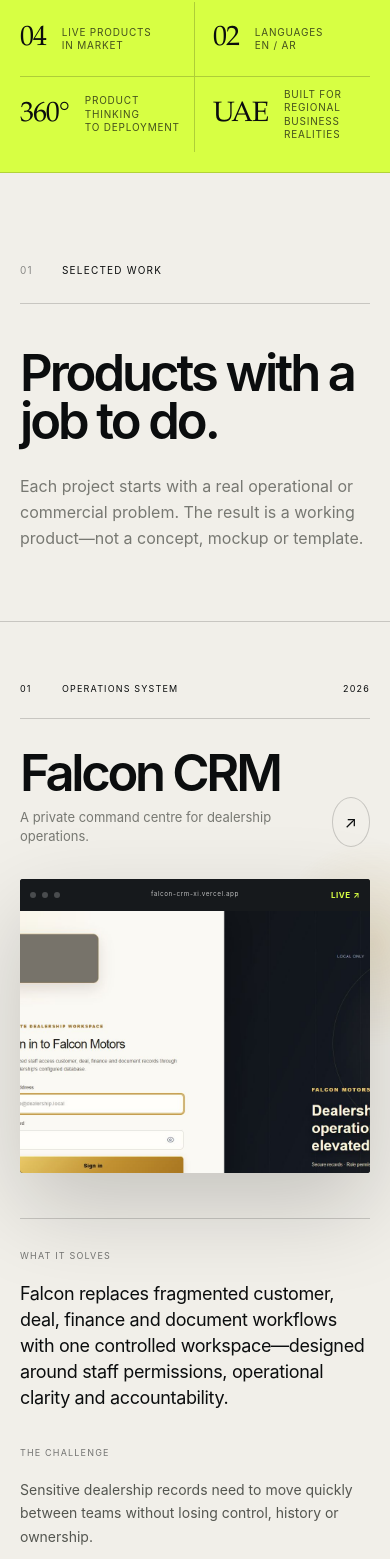
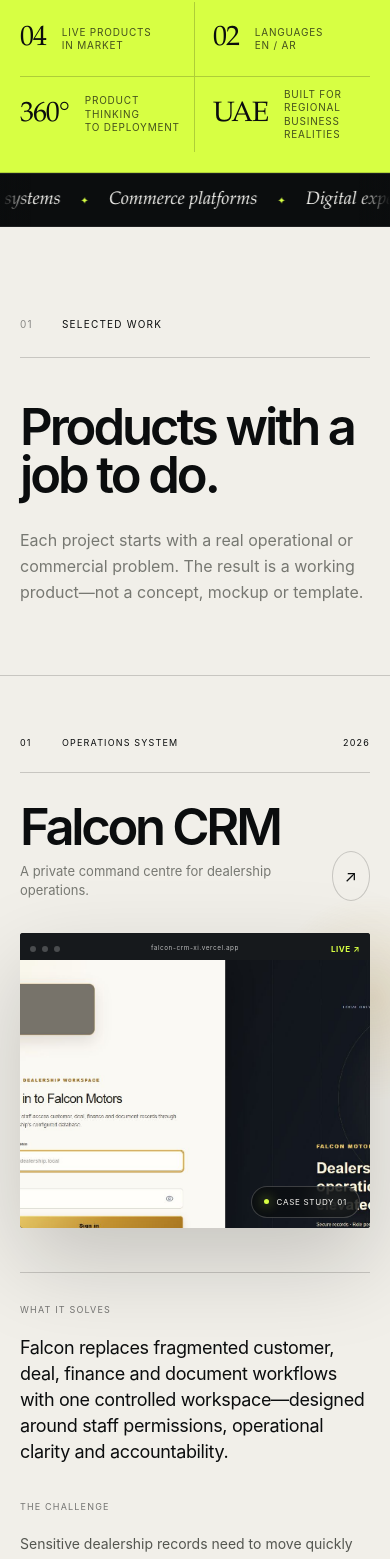
Before and after one commit to REALDADY/realdady.github.io, a React (Vite) app: page / in a window 390 px wide. Shown: the part 798-2357 px from the top of the page. Built offline with nearby package versions, Linux system fonts and the light colour scheme.

Commit message:
Add immersive motion and interaction layer

```diff
--- a/app/globals.css
+++ b/app/globals.css
@@ -8,6 +8,9 @@
   --muted: #777872;
   --accent: #d7ff43;
   --display: "Iowan Old Style", "Palatino Linotype", Palatino, Georgia, serif;
+  --scroll-progress: 0;
+  --pointer-x: 50vw;
+  --pointer-y: 50vh;
 }
 
 * { box-sizing: border-box; }
@@ -23,6 +26,36 @@ body, a, button { cursor: default; }
 a { color: inherit; text-decoration: none; cursor: pointer; }
 button { font: inherit; }
 ::selection { background: var(--accent); color: var(--ink); }
+
+main::before {
+  content: "";
+  position: fixed;
+  z-index: 250;
+  top: 0;
+  left: 0;
+  width: 100%;
+  height: 3px;
+  background: var(--accent);
+  transform: scaleX(var(--scroll-progress));
+  transform-origin: left;
+  pointer-events: none;
+}
+.pointer-glow {
+  position: fixed;
+  z-index: 20;
+  left: var(--pointer-x);
+  top: var(--pointer-y);
+  width: 380px;
+  height: 380px;
+  border-radius: 50%;
+  pointer-events: none;
+  opacity: .16;
+  transform: translate(-50%, -50%);
+  background: radial-gradient(circle, rgba(215,255,67,.28), rgba(91,116,255,.08) 36%, transparent 68%);
+  filter: blur(12px);
+  mix-blend-mode: screen;
+  transition: opacity .4s ease;
+}
 
 .site-header {
   position: fixed;
@@ -54,6 +87,10 @@ button { font: inherit; }
 .site-header nav a::after { content: ""; position: absolute; left: 0; bottom: -7px; width: 100%; height: 1px; background: currentColor; transform: scaleX(0); transform-origin: right; transition: transform .3s ease; }
 .site-header nav a:hover::after { transform: scaleX(1); transform-origin: left; }
 .header-actions { justify-self: end; display: flex; align-items: center; gap: 20px; }
+.dubai-clock { display: flex; align-items: center; gap: 7px; padding-right: 18px; border-right: 1px solid rgba(255,255,255,.2); font-family: var(--font-geist-mono), monospace; font-size: 9px; letter-spacing: .09em; }
+.dubai-clock i { color: var(--accent); font-style: normal; }
+.is-scrolled .dubai-clock { border-color: var(--line); }
+.is-scrolled .dubai-clock i { color: #25784a; }
 .availability { display: flex; align-items: center; gap: 8px; font-size: 10px; text-transform: uppercase; letter-spacing: .08em; }
 .availability i { width: 6px; height: 6px; border-radius: 50%; background: var(--accent); box-shadow: 0 0 0 4px rgba(215, 255, 67, .12); animation: pulse 2s ease infinite; }
 .is-scrolled .availability i { background: #39a866; }
@@ -97,6 +134,16 @@ button { font: inherit; }
 .proof-strip strong { font-family: var(--display); font-size: 37px; font-weight: 400; letter-spacing: -.04em; }
 .proof-strip span { font-size: 10px; line-height: 1.35; text-transform: uppercase; letter-spacing: .08em; opacity: .72; }
 
+.motion-marquee { position: relative; overflow: hidden; height: 62px; display: flex; align-items: center; color: var(--white); background: var(--ink); border-top: 1px solid rgba(255,255,255,.08); border-bottom: 1px solid rgba(255,255,255,.08); }
+.motion-marquee::before, .motion-marquee::after { content: ""; position: absolute; z-index: 2; top: 0; width: 8vw; height: 100%; pointer-events: none; }
+.motion-marquee::before { left: 0; background: linear-gradient(90deg, var(--ink), transparent); }
+.motion-marquee::after { right: 0; background: linear-gradient(-90deg, var(--ink), transparent); }
+.motion-marquee-track { display: flex; width: max-content; animation: marquee 29s linear infinite; will-change: transform; }
+.motion-marquee-track > div { display: flex; align-items: center; flex: none; }
+.motion-marquee span { padding: 0 27px; font-family: var(--display); font-size: 21px; font-style: italic; white-space: nowrap; }
+.motion-marquee i { color: var(--accent); font-size: 10px; font-style: normal; animation: twinkle 1.7s ease-in-out infinite alternate; }
+.motion-marquee:hover .motion-marquee-track { animation-play-state: paused; }
+
 .section-shell { padding-left: 3vw; padding-right: 3vw; }
 .work-intro { padding-top: 145px; padding-bottom: 100px; }
 .section-label { display: grid; grid-template-columns: 80px 1fr; align-items: center; padding-bottom: 25px; border-bottom: 1px solid var(--line); font-family: var(--font-geist-mono), monospace; font-size: 10px; text-transform: uppercase; letter-spacing: .12em; }
@@ -121,16 +168,20 @@ button { font: inherit; }
 .live-link { display: flex; align-items: center; gap: 24px; padding: 15px 0; border-bottom: 1px solid var(--ink); font-size: 11px; text-transform: uppercase; letter-spacing: .11em; }
 .live-link span { font-size: 17px; transition: transform .25s ease; }
 .live-link:hover span { transform: translate(4px, -4px); }
-.project-visual { position: relative; display: block; margin-left: 6vw; overflow: hidden; border-radius: 3px; background: #111; box-shadow: 0 35px 90px rgba(0,0,0,.18); transform-origin: center; transition: transform .6s cubic-bezier(.2,.7,.1,1), box-shadow .6s ease; }
-.project-visual:hover { transform: scale(.992); box-shadow: 0 20px 60px rgba(0,0,0,.13); }
+.project-visual { --tilt-x: 0deg; --tilt-y: 0deg; --parallax: 0px; --shine-x: 50%; --shine-y: 50%; position: relative; display: block; margin-left: 6vw; overflow: hidden; border-radius: 3px; background: #111; box-shadow: 0 35px 90px rgba(0,0,0,.18); transform-origin: center; transition: transform .55s cubic-bezier(.2,.7,.1,1), box-shadow .6s ease; will-change: transform; }
+.project-visual.is-visible { transform: perspective(1200px) rotateX(var(--tilt-x)) rotateY(var(--tilt-y)); }
+.project-visual.is-visible:hover { transform: perspective(1200px) translateY(-7px) rotateX(var(--tilt-x)) rotateY(var(--tilt-y)); box-shadow: 0 45px 100px rgba(0,0,0,.22); }
 .browser-chrome { height: 42px; display: grid; grid-template-columns: 1fr auto 1fr; align-items: center; padding: 0 16px; color: rgba(255,255,255,.7); background: #16191c; font-family: var(--font-geist-mono), monospace; font-size: 8px; letter-spacing: .07em; }
 .browser-chrome > span { display: flex; gap: 6px; }
 .browser-chrome i { width: 6px; height: 6px; border-radius: 50%; background: rgba(255,255,255,.22); }
 .browser-chrome b { justify-self: end; color: var(--accent); font-size: 8px; }
-.project-visual img { display: block; width: 100%; aspect-ratio: 16/8.2; object-fit: cover; object-position: top; transition: transform .9s cubic-bezier(.2,.7,.1,1); }
-.project-visual:hover img { transform: scale(1.02); }
-.visual-sheen { position: absolute; inset: 42px 0 0; background: linear-gradient(115deg, transparent 25%, rgba(255,255,255,.12) 45%, transparent 62%); transform: translateX(-120%); transition: transform .9s ease; }
-.project-visual:hover .visual-sheen { transform: translateX(120%); }
+.project-visual img { display: block; width: 100%; aspect-ratio: 16/8.2; object-fit: cover; object-position: top; transform: scale(1.055) translateY(var(--parallax)); transition: transform .75s cubic-bezier(.2,.7,.1,1); will-change: transform; }
+.project-visual:hover img { transform: scale(1.075) translateY(var(--parallax)); }
+.visual-sheen { position: absolute; inset: 42px 0 0; opacity: 0; background: radial-gradient(circle at var(--shine-x) var(--shine-y), rgba(255,255,255,.3), transparent 34%); mix-blend-mode: soft-light; transition: opacity .35s ease; }
+.project-visual:hover .visual-sheen { opacity: 1; }
+.visual-badge { position: absolute; z-index: 2; right: 18px; bottom: 18px; display: flex; align-items: center; gap: 8px; padding: 9px 12px; border: 1px solid rgba(255,255,255,.2); border-radius: 100px; color: var(--white); background: rgba(10,12,14,.68); backdrop-filter: blur(12px); font-family: var(--font-geist-mono), monospace; font-size: 8px; letter-spacing: .09em; text-transform: uppercase; transform: translateY(12px); opacity: 0; transition: transform .4s ease, opacity .4s ease; }
+.visual-badge i { width: 5px; height: 5px; border-radius: 50%; background: var(--accent); box-shadow: 0 0 12px var(--accent); }
+.project-visual:hover .visual-badge { transform: none; opacity: 1; }
 .case-grid { display: grid; grid-template-columns: 1.05fr .75fr 1fr; gap: 40px 6vw; margin: 68px 0 0 6vw; padding-top: 40px; border-top: 1px solid var(--line); }
 .case-grid > div > span { display: block; margin-bottom: 18px; font-family: var(--font-geist-mono), monospace; font-size: 9px; text-transform: uppercase; letter-spacing: .13em; opacity: .54; }
 .case-grid p { margin: 0; font-size: 14px; line-height: 1.7; color: #545650; }
@@ -163,6 +214,11 @@ button { font: inherit; }
 .capability p { max-width: 470px; margin: 0; color: var(--muted); font-size: 13px; line-height: 1.55; }
 .capability > i { font-style: normal; font-size: 18px; transition: transform .25s ease; }
 .capability:hover > i { transform: translate(4px, -4px); }
+.capability:nth-child(2) { transition-delay: .035s; }
+.capability:nth-child(3) { transition-delay: .07s; }
+.capability:nth-child(4) { transition-delay: .105s; }
+.capability:nth-child(5) { transition-delay: .14s; }
+.capability:nth-child(6) { transition-delay: .175s; }
 
 .stack-section { padding-top: 120px; padding-bottom: 150px; background: #deddd6; }
 .stack-layout { display: grid; grid-template-columns: .9fr 1.1fr; gap: 10vw; padding: 80px 0 0 6vw; }
@@ -198,6 +254,8 @@ button { font: inherit; }
 
 @keyframes rotate { to { transform: rotate(360deg); } }
 @keyframes pulse { 50% { opacity: .35; transform: scale(.82); } }
+@keyframes marquee { to { transform: translateX(-50%); } }
+@keyframes twinkle { to { opacity: .35; transform: scale(.7) rotate(45deg); } }
 
 @media (max-width: 900px) {
   .site-header { height: 72px; padding: 0 20px; grid-template-columns: 1fr auto; }
@@ -205,6 +263,7 @@ button { font: inherit; }
   .site-header nav.is-open { opacity: 1; visibility: visible; }
   .site-header nav a { font-size: 13vw; line-height: 1; letter-spacing: -.07em; text-transform: none; }
   .availability { display: none; }
+  .dubai-clock { display: none; }
   .menu-button { display: block; }
   .hero { min-height: 780px; padding: 110px 20px 32px; }
   .hero-grid { background-size: 64px 64px; }
@@ -223,6 +282,9 @@ button { font: inherit; }
   .proof-strip > div:nth-child(3) { border-bottom: 0; }
   .proof-strip > div:nth-child(4) { padding-left: 18px; }
   .proof-strip strong { font-size: 28px; }
+  .motion-marquee { height: 54px; }
+  .motion-marquee-track { animation-duration: 24s; }
+  .motion-marquee span { padding: 0 20px; font-size: 18px; }
   .section-shell { padding-left: 20px; padding-right: 20px; }
   .work-intro { padding-top: 90px; padding-bottom: 70px; }
   .section-label { grid-template-columns: 42px 1fr; }
@@ -239,7 +301,9 @@ button { font: inherit; }
   .project-visual { margin-left: 0; }
   .browser-chrome { height: 32px; padding: 0 10px; }
   .browser-chrome small { max-width: 170px; overflow: hidden; text-overflow: ellipsis; }
-  .project-visual img { aspect-ratio: 4/3; }
+  .project-visual.is-visible, .project-visual.is-visible:hover { transform: none; }
+  .project-visual img, .project-visual:hover img { aspect-ratio: 4/3; transform: scale(1.04); }
+  .visual-badge { opacity: 1; transform: none; right: 10px; bottom: 10px; }
   .visual-sheen { inset-top: 32px; }
   .case-grid { display: grid; grid-template-columns: 1fr; gap: 35px; margin: 45px 0 0; padding-top: 30px; }
   .case-narrative p { font-size: 18px; }
@@ -270,8 +334,14 @@ button { font: inherit; }
   .contact-bottom > p { grid-column: 2; grid-row: 2; }
 }
 
+@media (hover: none), (pointer: coarse) {
+  .pointer-glow { display: none; }
+  .project-visual.is-visible, .project-visual.is-visible:hover { transform: none; }
+}
+
 @media (prefers-reduced-motion: reduce) {
   html { scroll-behavior: auto; }
   *, *::before, *::after { animation-duration: .01ms !important; animation-iteration-count: 1 !important; transition-duration: .01ms !important; }
   .reveal-up { opacity: 1; transform: none; }
+  .pointer-glow { display: none; }
 }
--- a/app/page.tsx
+++ b/app/page.tsx
@@ -113,11 +113,43 @@ const capabilities = [
 export default function Home() {
   const [menuOpen, setMenuOpen] = useState(false);
   const [scrolled, setScrolled] = useState(false);
+  const [dubaiTime, setDubaiTime] = useState("");
 
   useEffect(() => {
-    const onScroll = () => setScrolled(window.scrollY > 40);
+    const updateClock = () => {
+      setDubaiTime(
+        new Intl.DateTimeFormat("en-GB", {
+          timeZone: "Asia/Dubai",
+          hour: "2-digit",
+          minute: "2-digit",
+          hour12: false,
+        }).format(new Date()),
+      );
+    };
+
+    const onScroll = () => {
+      setScrolled(window.scrollY > 40);
+      const maximum = document.documentElement.scrollHeight - window.innerHeight;
+      const progress = maximum > 0 ? window.scrollY / maximum : 0;
+      document.documentElement.style.setProperty("--scroll-progress", String(progress));
+
+      document.querySelectorAll<HTMLElement>(".project-visual").forEach((visual) => {
+        const rect = visual.getBoundingClientRect();
+        const distance = (rect.top + rect.height / 2 - window.innerHeight / 2) / window.innerHeight;
+        visual.style.setProperty("--parallax", `${Math.max(-24, Math.min(24, distance * -22))}px`);
+      });
+    };
+
+    const onPointerMove = (event: PointerEvent) => {
+      document.documentElement.style.setProperty("--pointer-x", `${event.clientX}px`);
+      document.documentElement.style.setProperty("--pointer-y", `${event.clientY}px`);
+    };
+
+    updateClock();
     onScroll();
     window.addEventListener("scroll", onScroll, { passive: true });
+    window.addEventListener("pointermove", onPointerMove, { passive: true });
+    const clock = window.setInterval(updateClock, 30000);
 
     const revealObserver = new IntersectionObserver(
       (entries) => {
@@ -131,14 +163,33 @@ export default function Home() {
 
     return () => {
       window.removeEventListener("scroll", onScroll);
+      window.removeEventListener("pointermove", onPointerMove);
+      window.clearInterval(clock);
       revealObserver.disconnect();
     };
   }, []);
 
   const closeMenu = () => setMenuOpen(false);
 
+  const tiltProject = (event: React.PointerEvent<HTMLAnchorElement>) => {
+    if (window.matchMedia("(pointer: coarse), (prefers-reduced-motion: reduce)").matches) return;
+    const bounds = event.currentTarget.getBoundingClientRect();
+    const x = (event.clientX - bounds.left) / bounds.width - 0.5;
+    const y = (event.clientY - bounds.top) / bounds.height - 0.5;
+    event.currentTarget.style.setProperty("--tilt-x", `${y * -3.2}deg`);
+    event.currentTarget.style.setProperty("--tilt-y", `${x * 4.2}deg`);
+    event.currentTarget.style.setProperty("--shine-x", `${(x + 0.5) * 100}%`);
+    event.currentTarget.style.setProperty("--shine-y", `${(y + 0.5) * 100}%`);
+  };
+
+  const resetProjectTilt = (event: React.PointerEvent<HTMLAnchorElement>) => {
+    event.currentTarget.style.setProperty("--tilt-x", "0deg");
+    event.currentTarget.style.setProperty("--tilt-y", "0deg");
+  };
+
   return (
     <main>
+      <div className="pointer-glow" aria-hidden="true" />
       <header className={`site-header ${scrolled ? "is-scrolled" : ""}`}>
         <a className="wordmark" href="#top" aria-label="Amin — home" onClick={closeMenu}>
           <span>AM</span>
@@ -154,6 +205,7 @@ export default function Home() {
         </nav>
 
         <div className="header-actions">
+          <span className="dubai-clock"><i>DXB</i>{dubaiTime || "GMT+4"}</span>
           <span className="availability"><i /> Available for select projects</span>
           <button
             className="menu-button"
@@ -202,6 +254,20 @@ export default function Home() {
         <div><strong>UAE</strong><span>Built for regional<br />business realities</span></div>
       </section>
 
+      <section className="motion-marquee" aria-label="Areas of expertise">
+        <div className="motion-marquee-track">
+          {[0, 1].map((group) => (
+            <div key={group} aria-hidden={group === 1}>
+              <span>Product engineering</span><i>✦</i>
+              <span>Secure systems</span><i>✦</i>
+              <span>Commerce platforms</span><i>✦</i>
+              <span>Digital experiences</span><i>✦</i>
+              <span>Built for production</span><i>✦</i>
+            </div>
+          ))}
+        </div>
+      </section>
+
       <section className="work-intro section-shell" id="work">
         <div className="section-label reveal-up" data-reveal>
           <span>01</span>
@@ -243,6 +309,8 @@ export default function Home() {
                 className="project-visual reveal-up"
                 data-reveal
                 aria-label={`Open ${project.title} live project`}
+                onPointerMove={tiltProject}
+                onPointerLeave={resetProjectTilt}
               >
                 <div className="browser-chrome">
                   <span><i /><i /><i /></span>
@@ -250,6 +318,7 @@ export default function Home() {
                   <b>LIVE ↗</b>
                 </div>
                 <img src={project.image} alt={project.imageAlt} />
+                <span className="visual-badge"><i /> Case study {project.index}</span>
                 <div className="visual-sheen" />
               </a>
 
```
